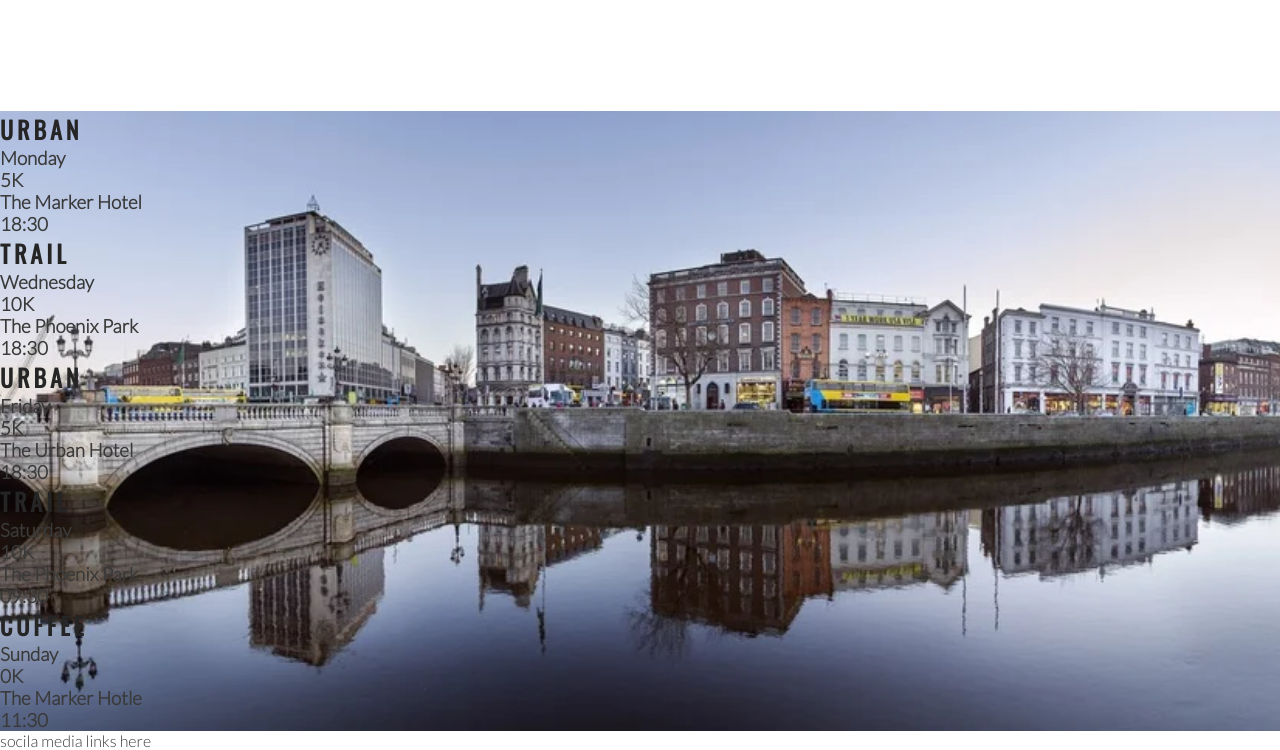
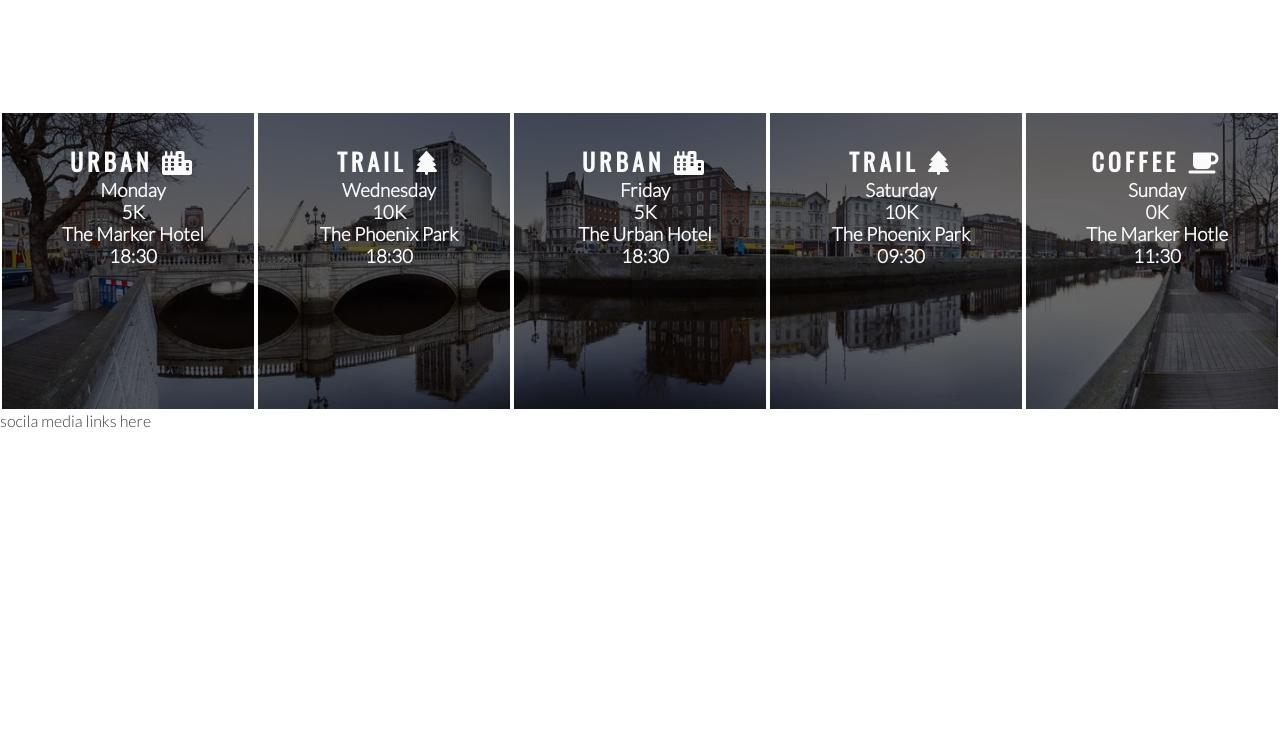
Before and after one commit to GreenNinjaBoy/Love-Running-Project, a plain HTML site: page index.html in a window 1280 px wide. Shown: the part 1184-1934 px from the top of the page. After the commit the page ends 1614 px from the top, so only its background shows below. Drawn offline with nearby package versions, Linux system fonts and the light colour scheme.

Commit message:
Style times panels and add icons

```diff
--- a/assets/css/style.css
+++ b/assets/css/style.css
@@ -201,3 +201,20 @@ hr {
     overflow: hidden;
 
 }
+
+#times div {
+    color: #fafafa;
+    background-color: rgba(0, 0, 0, .6);
+    width: 20%;
+    height: 300px;
+    float: left;
+    padding: 30px 0 0 10px;
+    text-align: center;
+    border: 2px solid white;
+    box-sizing: border-box;
+
+}
+
+#times h2 {
+    color: #fafafa;
+}
--- a/index.html
+++ b/index.html
@@ -86,35 +86,35 @@
     </section>
     <section id="times">
         <div>
-            <h2>Urban</h2>
+            <h2>Urban <i class="fa-solid fa-city"></i></h2>
             <h3>Monday</h3>
             <h3>5K</h3>
             <h3>The Marker Hotel</h3>
             <h3>18:30</h3>
         </div>
         <div>
-            <h2>Trail</h2>
+            <h2>Trail <i class="fa-sharp fa-solid fa-tree"></i></h2>
             <h3>Wednesday</h3>
             <h3>10K</h3>
             <h3>The Phoenix Park</h3>
             <h3>18:30</h3>
         </div>
         <div>
-            <h2>Urban</h2>
+            <h2>Urban <i class="fa-solid fa-city"></i></h2>
             <h3>Friday</h3>
             <h3>5K</h3>
             <h3>The Urban Hotel</h3>
             <h3>18:30</h3>
         </div>
         <div>
-            <h2>Trail</h2>
+            <h2>Trail <i class="fa-sharp fa-solid fa-tree"></i></h2>
             <h3>Saturday</h3>
             <h3>10K</h3>
             <h3>The Phoenix Park</h3>
             <h3>09:30</h3>
         </div>
         <div>
-            <h2>Coffee</h2>
+            <h2>Coffee <i class="fa-solid fa-mug-saucer"></i></h2>
             <h3>Sunday</h3>
             <h3>0K</h3>
             <h3>The Marker Hotle</h3>
```
